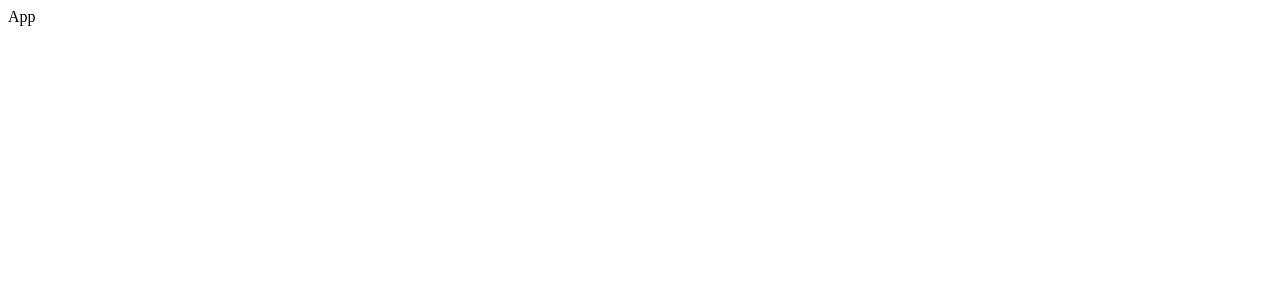
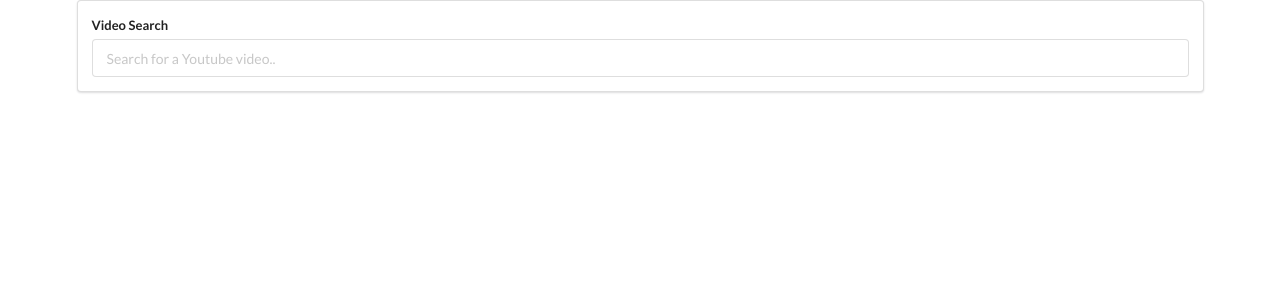
Before and after one commit to mohitb35/video-search, a React (Create React App) app: page / in a window 1280 px wide. Shown: the top 300 px of the page. Built offline with nearby package versions, Linux system fonts and the light colour scheme.

Commit message:
add searchbar ui - include semantic ui cdn - create search bar html (jsx) and link to App - searchbar styling

```diff
--- a/public/index.html
+++ b/public/index.html
@@ -8,7 +8,8 @@
     <meta
       name="description"
       content="Web site created using create-react-app"
-    />
+	/>
+	<link rel="stylesheet" href="https://cdnjs.cloudflare.com/ajax/libs/semantic-ui/2.4.1/semantic.min.css">
     <link rel="apple-touch-icon" href="%PUBLIC_URL%/logo192.png" />
     <!--
       manifest.json provides metadata used when your web app is installed on a
--- a/src/Components/App.js
+++ b/src/Components/App.js
@@ -1,8 +1,14 @@
 import React from 'react';
+
+import SearchBar from './SearchBar';
 
 class App extends React.Component {
 	render() {
-		return <div>App</div>
+		return (
+			<div className="ui container">
+				<SearchBar />
+			</div>
+		)
 	}
 }
 
--- a/src/Components/SearchBar.js
+++ b/src/Components/SearchBar.js
@@ -0,0 +1,20 @@
+import React from 'react';
+
+class SearchBar extends React.Component {
+	render() {
+		return (
+			<div className="ui segment">
+				<form className="ui form">
+					<div className="field">
+						<label>Video Search</label>
+						<input
+							type="text" placeholder="Search for a Youtube video.."
+						/>
+					</div>
+				</form>
+			</div>
+		)
+	}
+}
+
+export default SearchBar;
```
Also changed, not shown: 1 other file (tests, documents, lock files or other folders).
